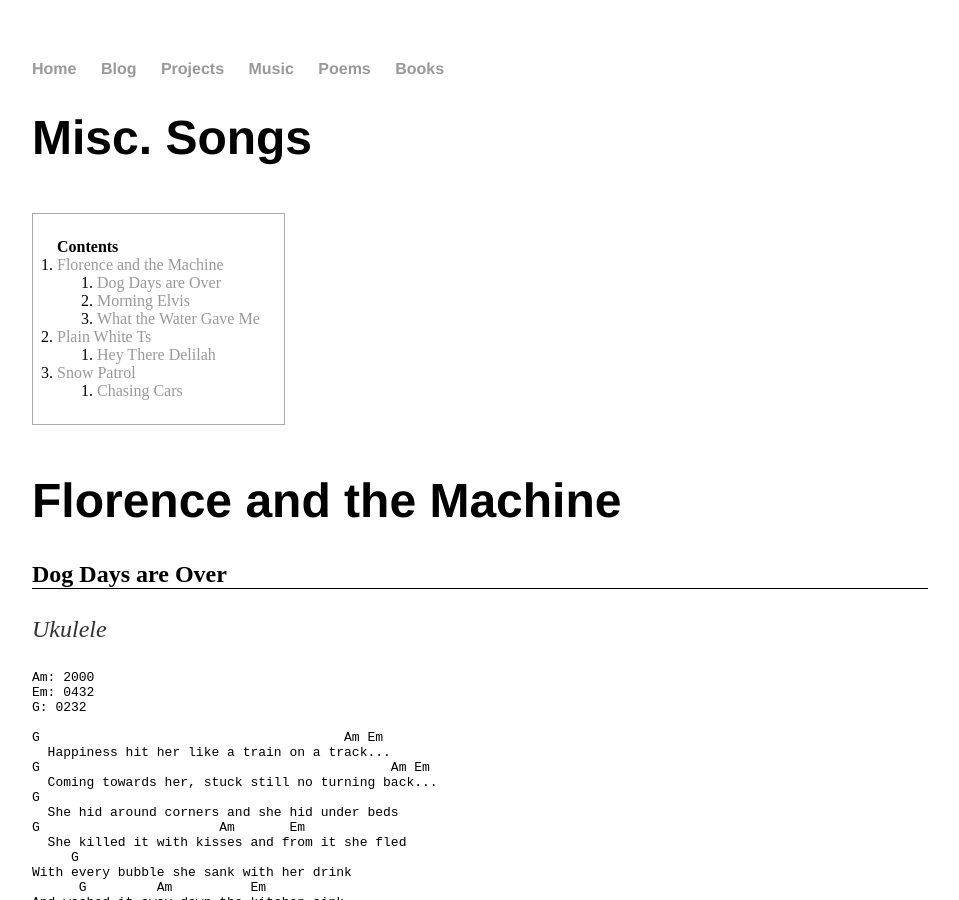
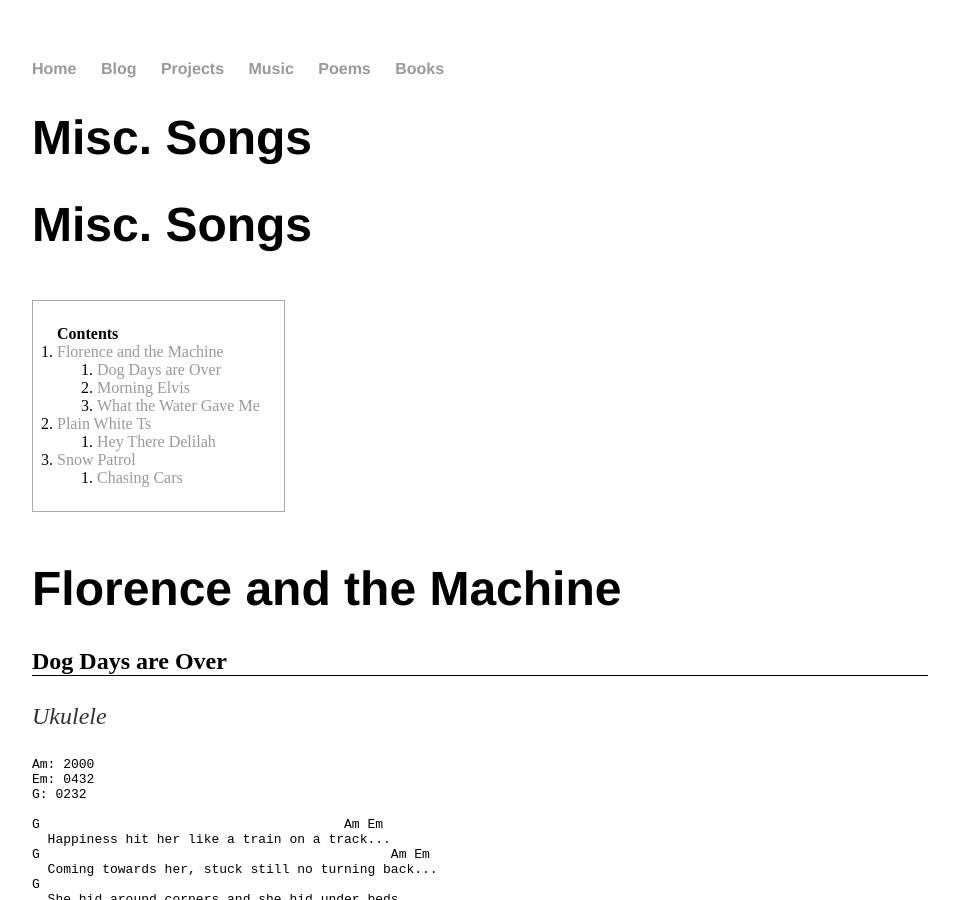
Before and after one commit to thurstonzd/thurstonzd.github.io, a Jekyll site: the page built from music/other.md, in a window 1280 px wide and 900 px high. Shown: the whole window, without its empty margins (160-1119 px from the left). Built offline with Jekyll 4.4.1, drawn with Linux system fonts in a browser that asks for light colours; some of the changed text lies outside the part shown.

Commit message:
Update music pages
 - Dedicated music layout
 - Remove script loop in default layout
 - specify music layout for other songs page

```diff
--- a/_layouts/default.html
+++ b/_layouts/default.html
@@ -34,10 +34,5 @@
             </ul>
         </footer>
 
-        {% if page.include_scripts %}
-            {% for include_script in page.include_scripts %}
-                <script type="text/javascript" src="{{ include_script }}"></script>
-            {% endfor %}
-        {% endif %}
     </body>
 </html>
--- /dev/null
+++ b/_layouts/music.html
@@ -0,0 +1,11 @@
+---
+layout : default
+---
+
+<h1>{{ page.title }}</h1>
+
+<div>
+    {{ content }}
+</div>
+
+<script type="module" src="/assets/js/chord-transposer/Main.js"
```
Also changed, not shown: music/other.md (+1 -3 lines).
